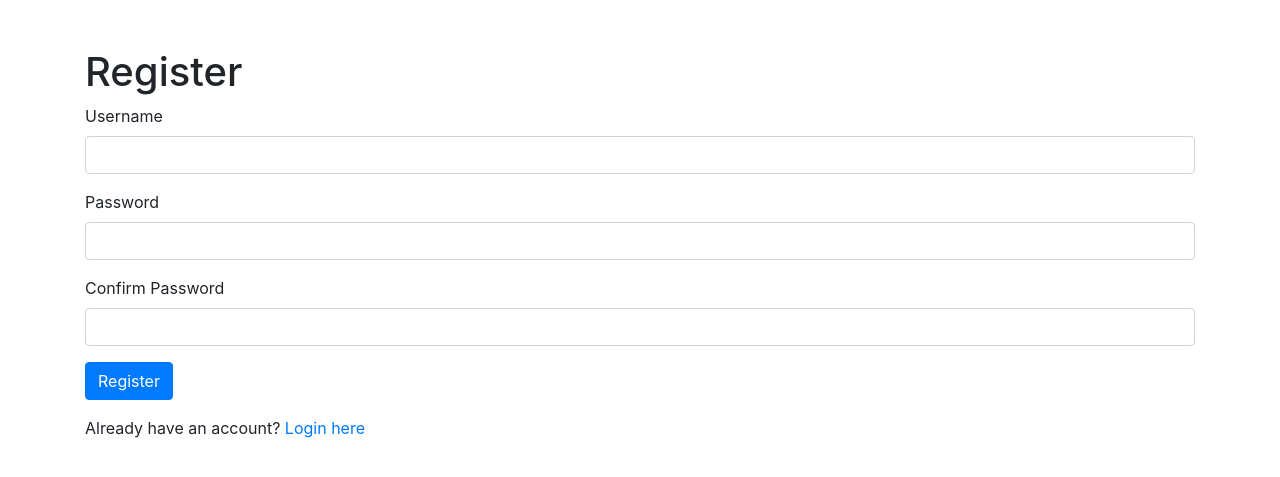
After one commit to Srivatsanb123/CODSOFT, a Flask app: page /register in a window 1280 px wide. The commit adds this page. Shown: the top 477 px of the page. Run offline with Flask 3, Linux system fonts and the light colour scheme; parts of the project's set-up code (start-up, migrations or seed data) failed here and were passed over; some libraries are stand-ins or nearby versions.

Commit message:
Modified Blog Page

```diff
--- a/Blog/app.py
+++ b/Blog/app.py
@@ -1,60 +1,112 @@
-from flask import Flask, render_template, request, redirect, url_for
-from pymongo import MongoClient
+from flask import Flask, render_template, request, redirect, url_for, session, flash
+from flask_bcrypt import Bcrypt
+from pymongo import MongoClient,TEXT
 from datetime import datetime
 from bson import ObjectId
-from pymongo import TEXT
 from os import environ
 
 app = Flask(__name__)
+bcrypt = Bcrypt(app)
 
-# MongoDB connection
-username=environ.get('mongouser')
-password=environ.get('mongopass')
-conn_string='mongodb+srv://'+username+':'+password+'@cluster0.2viq6cu.mongodb.net/'
+app.secret_key = '1234'
+
+username = environ.get('mongouser')
+password = environ.get('mongopass')
+conn_string = 'mongodb+srv://'+username+':'+password+'@cluster0.2viq6cu.mongodb.net/'
 client = MongoClient(conn_string)
 db = client.flask_db
 posts = db.posts
+users = db.users
+comments = db.comments
 posts.create_index([("title", TEXT), ("content", TEXT)], default_language='english')
-
 
 @app.route('/')
 def index():
-    # Retrieve all blog posts from the database
     all_posts = posts.find()
     return render_template('index.html', posts=all_posts)
 
 @app.route('/create', methods=['GET', 'POST'])
 def create():
+    if 'user_id' not in session:
+        return redirect(url_for('login'))
     if request.method == 'POST':
-        # Get data from the form
         title = request.form.get('title')
         content = request.form.get('content')
-
-        # Create a new blog post document
         new_post = {
             'title': title,
             'content': content,
             'timestamp': datetime.now()
         }
+        posts.insert_one(new_post)
+        return redirect(url_for('index'))
+    return render_template('create.html')
 
-        # Insert the new post into the database
-        posts.insert_one(new_post)
+@app.route('/register', methods=['GET', 'POST'])
+def register():
+    if request.method == 'POST':
+        username = request.form.get('username')
+        password = request.form.get('password')
+        confirm_password = request.form.get('confirm_password')
+        if password == confirm_password:
+            user = users.find_one({'username': username})
+            if user:
+                flash('Your username is already registered! Please login to continue.', category='success')
+                return redirect(url_for('login'))
+            hashed_password = bcrypt.generate_password_hash(password).decode('utf-8')
+            users.insert_one({'username': username, 'password': hashed_password})
+            return redirect(url_for('login'))
+        else:
+            flash('Passwords do not match! Please try again.', category='error')
+    return render_template('register.html')
 
-        return redirect(url_for('index'))
 
-    return render_template('create.html')
+@app.route('/login', methods=['GET', 'POST'])
+def login():
+    if request.method == 'POST':
+        username = request.form.get('username')
+        password = request.form.get('password')
+        user = users.find_one({'username': username})
+        if user and bcrypt.check_password_hash(user['password'], password):
+            session['user_id'] = str(user['_id'])
+            return redirect(url_for('index'))
+        else:
+            flash('Invalid Username or Password! Please try again...', category='error')
+    return render_template('login.html')
+
+@app.route('/logout')
+def logout():
+    session.clear()
+    return redirect(url_for('index'))
+
+
+@app.route('/comment/<post_id>', methods=['POST'])
+def comment(post_id):
+    if 'user_id' in session:
+        user_id = session['user_id']
+        user = users.find_one({'_id': ObjectId(user_id)})
+        comment_text = request.form.get('comment_text')
+        comment = {
+            'user': user['username'],
+            'post_id': post_id,
+            'text': comment_text,
+            'timestamp': datetime.now()
+        }
+        comments.insert_one(comment)
+    return redirect(url_for('show_post', post_id=post_id))
 
 @app.route('/post/<post_id>')
 def show_post(post_id):
-    # Retrieve a single blog post based on post_id
+    if 'user_id' not in session:
+        flash('Login to view the blog', category='error')
+        return redirect(url_for('login'))
     post = posts.find_one({"_id": ObjectId(post_id)})
-    return render_template('post.html', post=post)
+    post_comments = comments.find({"post_id": post_id})
+    return render_template('post.html', post=post, comments=post_comments)
 
 @app.route('/search', methods=['GET', 'POST'])
 def search():
     if request.method == 'POST':
         search_query = request.form.get('search_query')
-        # Search for posts containing the search query
         search_results = posts.find({
             "$or": [
                 {"title": {"$regex": search_query, "$options": "i"}},
@@ -63,5 +115,9 @@ def search():
         })
         return render_template('search_results.html', results=search_results, query=search_query)
 
+@app.errorhandler(Exception)
+def handle_error(error):
+    return render_template('404.html'), 404
+
 if __name__ == '__main__':
     app.run(debug=True)
--- /dev/null
+++ b/Blog/templates/register.html
@@ -0,0 +1,37 @@
+<!DOCTYPE html>
+<html lang="en">
+<head>
+    <meta charset="UTF-8">
+    <meta name="viewport" content="width=device-width, initial-scale=1.0">
+    <title>Register</title>
+    <link rel="stylesheet" href="https://stackpath.bootstrapcdn.com/bootstrap/4.5.2/css/bootstrap.min.css">
+</head>
+<body>
+    <div class="container mt-5">
+        <h1>Register</h1>
+        {% with messages = get_flashed_messages() %}
+            {% if messages %}
+                {% for message in messages %}
+                    <p>{{ message }}</p>
+                {% endfor %}
+            {% endif %}
+        {% endwith %}
+        <form method="POST">
+            <div class="form-group">
+                <label for="username">Username</label>
+                <input type="text" class="form-control" id="username" name="username" required>
+            </div>
+            <div class="form-group">
+                <label for="password">Password</label>
+                <input type="password" class="form-control" id="password" name="password" required>
+            </div>
+            <div class="form-group">
+                <label for="confirm_password">Confirm Password</label>
+                <input type="password" class="form-control" id="confirm_password" name="confirm_password" required>
+            </div>
+            <button type="submit" class="btn btn-primary">Register</button>
+        </form>
+        <p class="mt-3">Already have an account? <a href="{{ url_for('login') }}">Login here</a></p>
+    </div>
+</body>
+</html>
```
Also changed, not shown: Blog/templates/404.html (added, +17 -0 lines), Blog/templates/create.html (+7 -0 lines), Blog/templates/index.html (+7 -0 lines), Blog/templates/login.html (added, +33 -0 lines), Blog/templates/post.html (+7 -0 lines), Blog/templates/search_results.html (+7 -0 lines), 1 other file.
